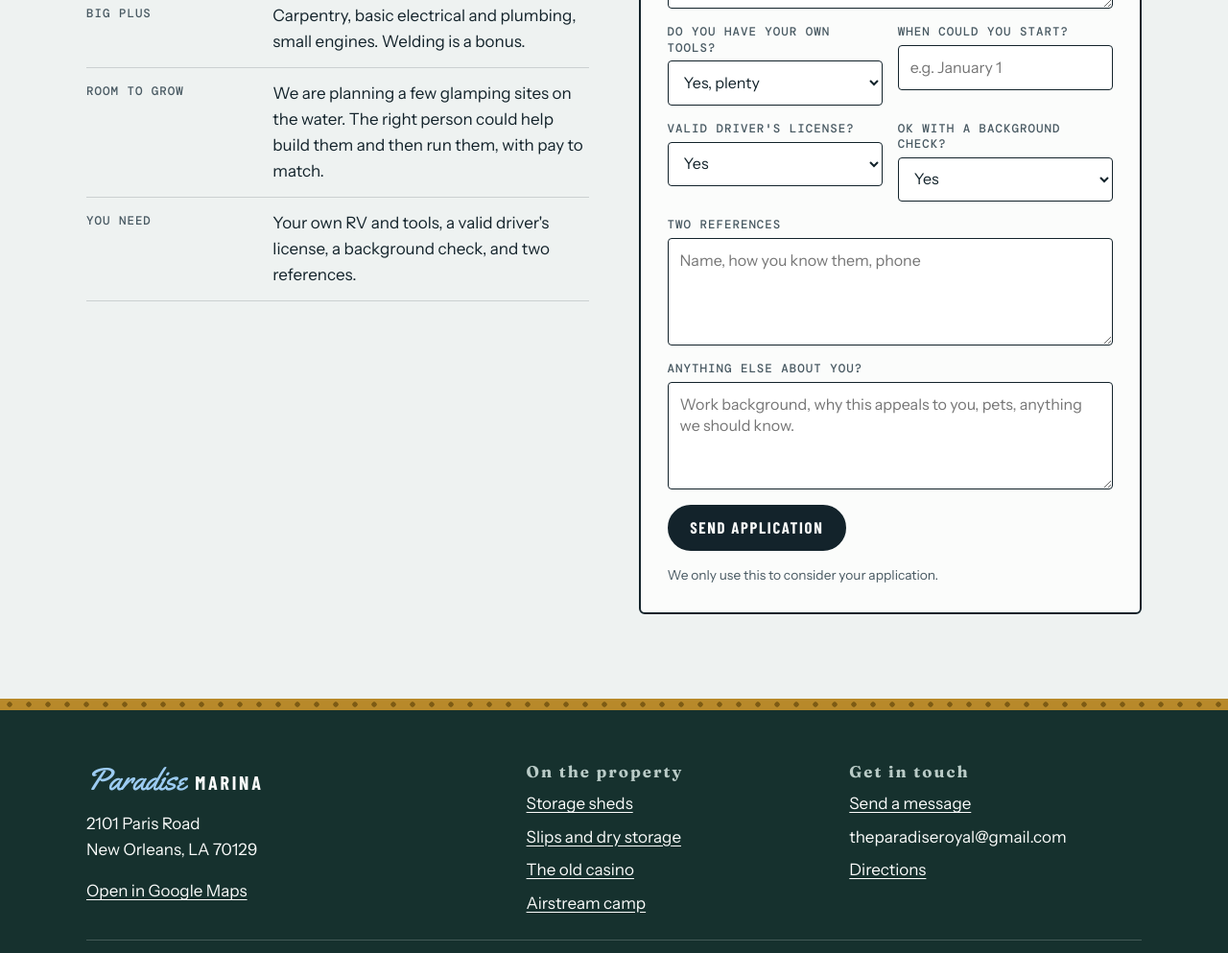
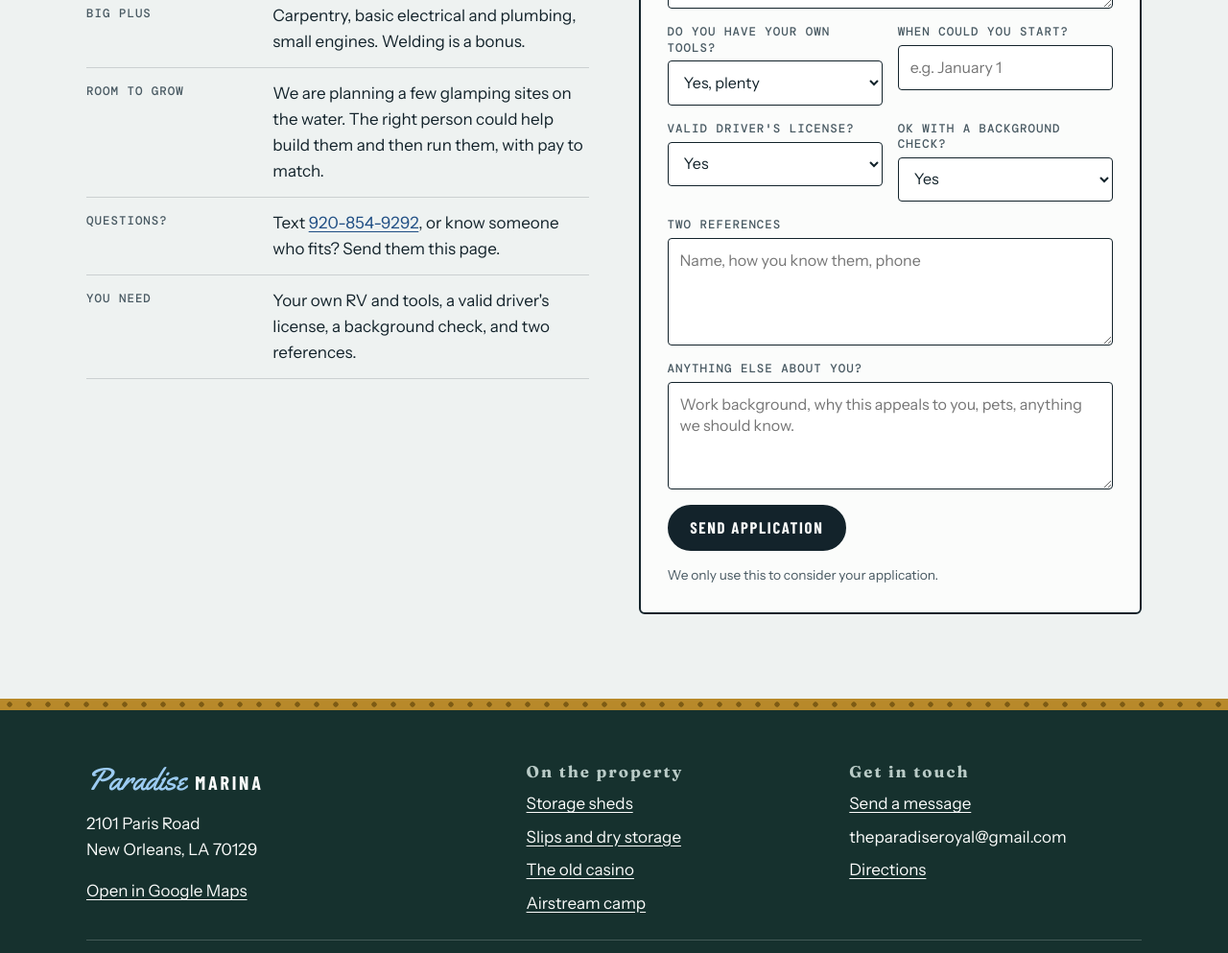
Before and after one commit to dwrack/paradise-marina, a plain HTML site: page caretaker/index.html in a window 1280 px wide. Shown: the part 931-1924 px from the top of the page at 96% size. Drawn offline with nearby package versions, Linux system fonts and the light colour scheme; a web font is replaced by a local one.

Commit message:
Update site

```diff
--- a/caretaker/index.html
+++ b/caretaker/index.html
@@ -59,6 +59,7 @@
         <div><dt>The deal</dt><dd>Your RV site with power and water, in exchange for a set amount of work each month, done on your own schedule. Extra work is paid hourly.</dd></div>
         <div><dt>Big plus</dt><dd>Carpentry, basic electrical and plumbing, small engines. Welding is a bonus.</dd></div>
         <div><dt>Room to grow</dt><dd>We are planning a few glamping sites on the water. The right person could help build them and then run them, with pay to match.</dd></div>
+        <div><dt>Questions?</dt><dd>Text <a href="sms:+19208549292">920-854-9292</a>, or know someone who fits? Send them this page.</dd></div>
         <div><dt>You need</dt><dd>Your own RV and tools, a valid driver's license, a background check, and two references.</dd></div>
       </dl>
     </div>
```
